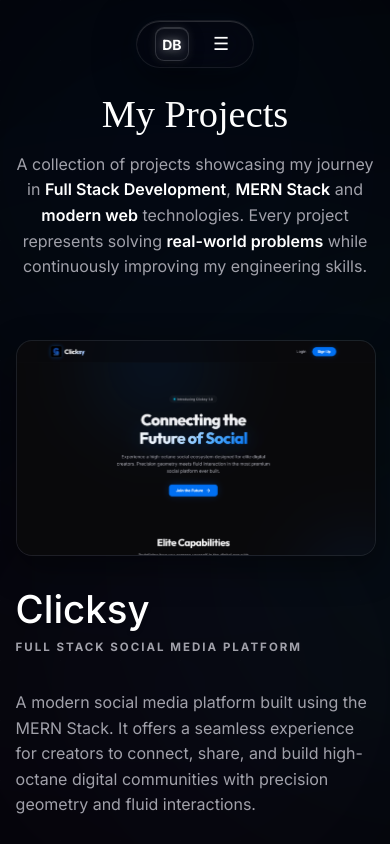
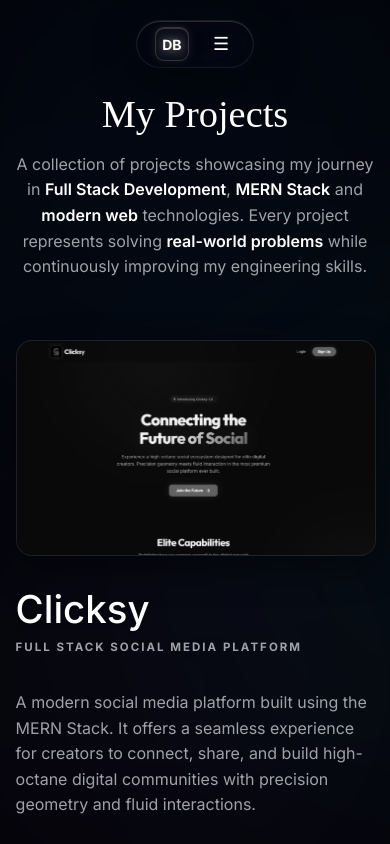
Before and after one commit to dibyo20/Portfolio, a React (Vite) app: page /projects in a window 390 px wide. Shown: the top 844 px of the page. Built offline with nearby package versions, Linux system fonts and the light colour scheme; a web font is replaced by a local one.

Commit message:
feat: add styles for ProjectPage and ProjectCard components with responsive grid layouts

```diff
--- a/src/styles/ProjectCard.css
+++ b/src/styles/ProjectCard.css
@@ -100,11 +100,15 @@
   height: 100%;
   object-fit: cover;
   object-position: top;
-  transition: transform 1.2s cubic-bezier(0.16, 1, 0.3, 1);
+  filter: grayscale(100%);
+  transition:
+    transform 1.2s cubic-bezier(0.16, 1, 0.3, 1),
+    filter 0.6s cubic-bezier(0.16, 1, 0.3, 1);
 }
 
 .project-card:hover .project-image img {
   transform: scale(1.05);
+  filter: grayscale(0%);
 }
 
 /* Content */
--- a/src/styles/ProjectPage.css
+++ b/src/styles/ProjectPage.css
@@ -75,7 +75,10 @@
   width: 100%;
   height: 100%;
   display: block;
-  transition: transform 0.8s cubic-bezier(0.16, 1, 0.3, 1);
+  filter: grayscale(100%);
+  transition:
+    transform 0.8s cubic-bezier(0.16, 1, 0.3, 1),
+    filter 0.6s cubic-bezier(0.16, 1, 0.3, 1);
   object-fit: cover;
   object-position: top center;
 }
@@ -91,6 +94,7 @@
 
 .major-project-image-wrapper:hover img {
   transform: scale(1.02);
+  filter: grayscale(0%);
 }
 
 .major-project-content {
```
